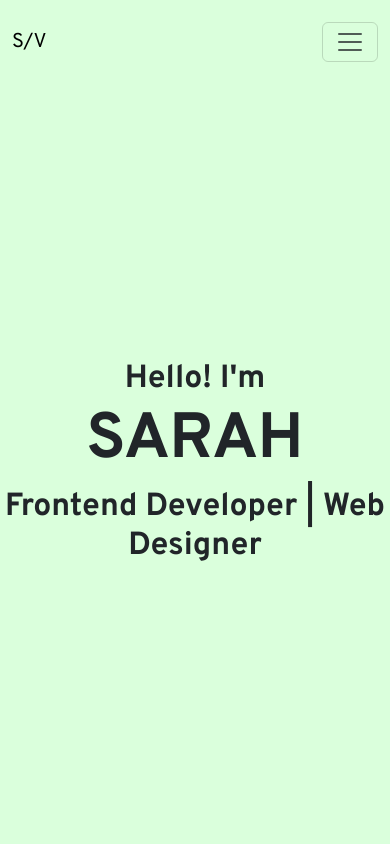
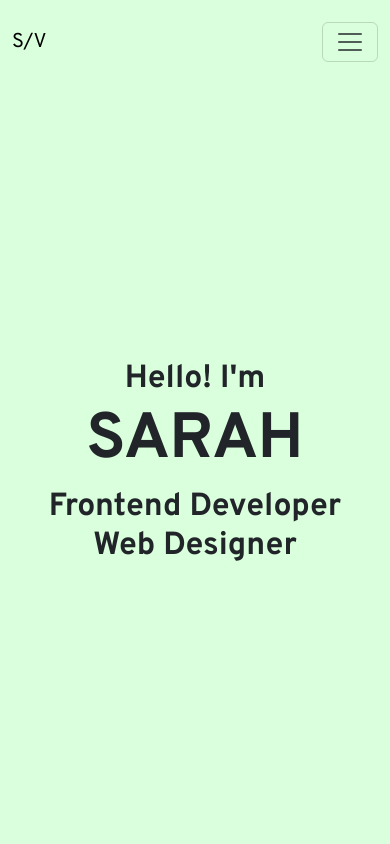
Before and after one commit to sarahvue/portfolio-project, a plain HTML site: page index.html in a window 390 px wide. Shown: the top 844 px of the page. Drawn offline with nearby package versions, Linux system fonts and the light colour scheme.

Commit message:
updates hero

```diff
--- a/index.html
+++ b/index.html
@@ -65,7 +65,11 @@
     <section class="intro">
       <span class="intro-hello">Hello! I'm</span>
       <h1>Sarah</h1>
-      <h2>Frontend Developer | Web Designer</h2>
+      <h2>
+        <span class="who">Frontend Developer</span>
+        <span class="seperator"> | </span>
+        <span class="who">Web Designer</span>
+      </h2>
     </section>
     <div class="container">
       <section class="mt-5 mb-5 skills">
--- a/src/styles.css
+++ b/src/styles.css
@@ -83,6 +83,10 @@ footer a:hover {
 }
 
 @media (max-width: 992px) {
+  .who {
+    display: block;
+  }
+
   footer {
     display: flex;
     flex-direction: column;
@@ -92,7 +96,7 @@ footer a:hover {
     margin: 0.5em;
   }
 
-  footer .seperator {
+  .seperator {
     display: none;
   }
 }
```
